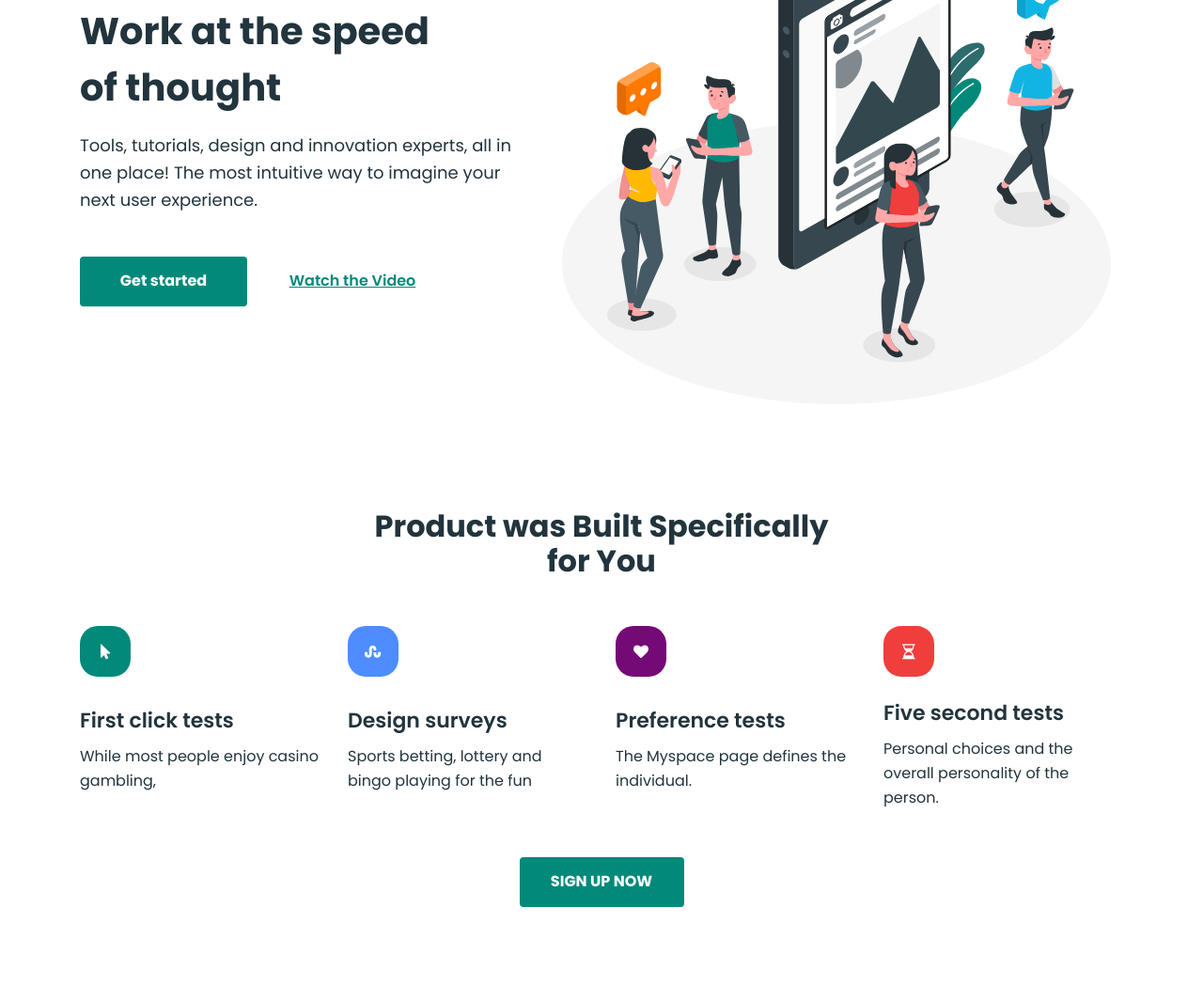
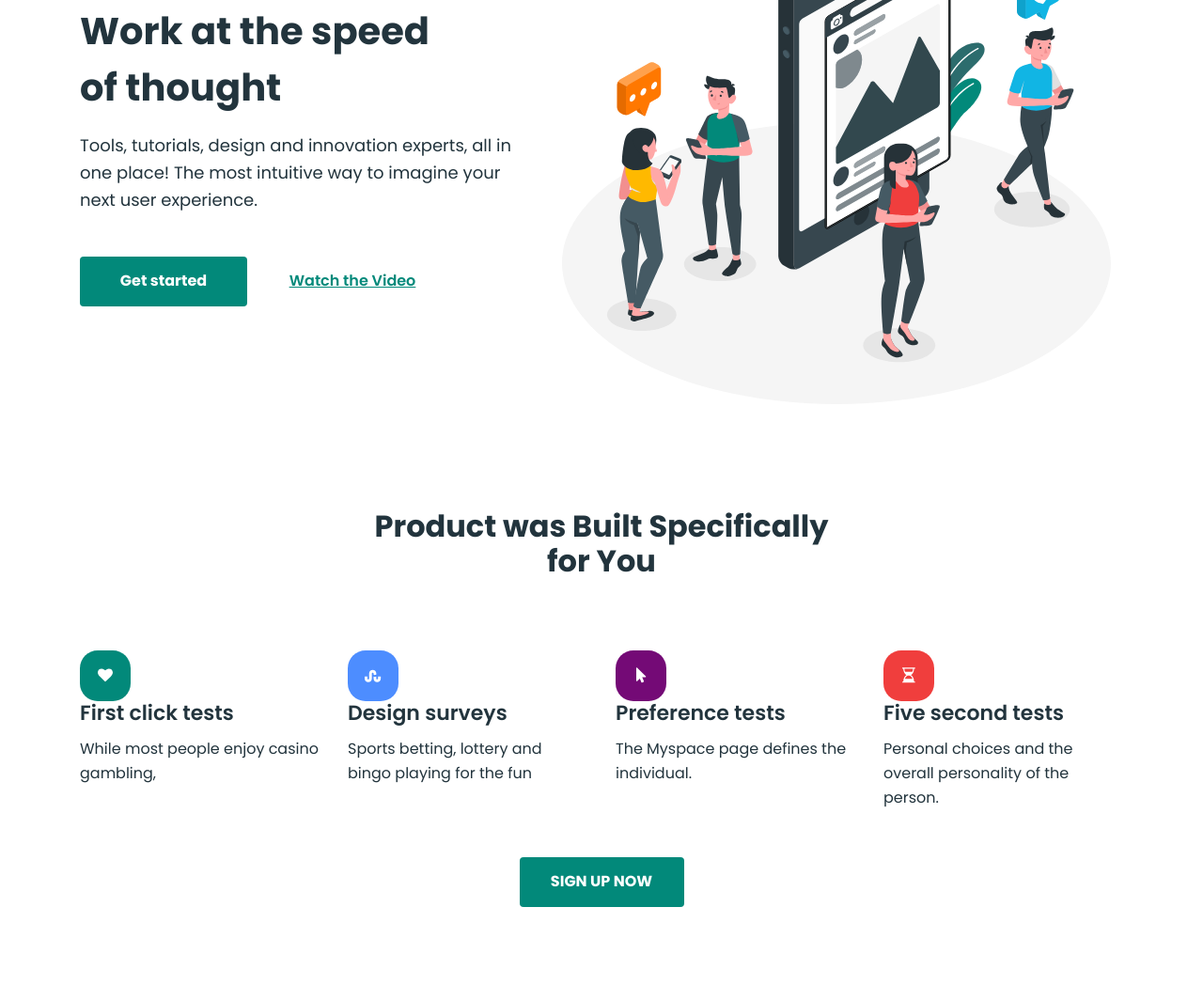
Before and after one commit to DashaLyman/123-blended-1-2, a plain HTML site: page index.html in a window 1280 px wide. Shown: the part 218-1283 px from the top of the page at 94% size. Drawn offline with nearby package versions, Linux system fonts and the light colour scheme.

Commit message:
add icons

```diff
--- a/css/styles.css
+++ b/css/styles.css
@@ -111,7 +111,6 @@ body {
   border: none;
 }
 
-
 /* HERO  */
 .hero {
   padding-top: 25px;
@@ -204,3 +203,65 @@ body {
   border: none;
   text-transform: uppercase;
 }
+
+/* .features-icon-box {
+  display: flex;
+  align-items: center;
+  justify-content: center;
+  border-radius: 19px;
+  width: 54px;
+  height: 54px;
+  background-color:  #02897a;
+}
+
+.features-item:nth-child(1) .features-icon-box {
+  background-color:  #02897a;
+}
+
+.features-item:nth-child(2) .features-icon-box {
+  background-color:  #4d8dff;
+}
+
+.features-item:nth-child(3) .features-icon-box {
+  background-color:   #740a76;
+}
+
+.features-item:nth-child(4) .features-icon-box {
+  background-color:  #f03e3d;
+}
+
+.features-icon {
+  fill: #fff;
+} */
+
+
+.features-item-title::before {
+  content: "";
+  display: block;
+  border-radius: 19px;
+  width: 54px;
+  height: 54px;
+  background-color:  #02897a;
+  background-repeat: no-repeat;
+  background-position: center;
+}
+
+.features-item:nth-child(1) .features-item-title::before {
+  background-color:  #02897a;
+  background-image: url("../images/f-icon1.svg");
+}
+
+.features-item:nth-child(2) .features-item-title::before {
+  background-color:  #4d8dff;
+   background-image: url("../images/f-icon2.svg");
+}
+
+.features-item:nth-child(3) .features-item-title::before {
+  background-color:   #740a76;
+   background-image: url("../images/f-icon3.svg");
+}
+
+.features-item:nth-child(4) .features-item-title::before {
+  background-color:  #f03e3d;
+   background-image: url("../images/f-icon4.svg");
+}
--- a/index.html
+++ b/index.html
@@ -87,7 +87,7 @@
         </div>
       </section>
       <!-- FEATURES SECTION  -->
-      <section class="features">
+      <!-- <section class="features">
         <div class="container">
           <h2 class="features-title">Product was Built Specifically for You</h2>
           <ul class="features-list">
@@ -122,8 +122,94 @@
           </ul>
           <button class="features-btn" type="button">sign up now</button>
         </div>
+      </section> -->
+
+
+         <!-- <section class="features">
+        <div class="container">
+          <h2 class="features-title">Product was Built Specifically for You</h2>
+          <ul class="features-list">
+            <li class="features-item">
+              <div class="features-icon-box">
+                <svg width="11" height="18" class="features-icon">
+                  <use href="./images/icons.svg#icon-cursor"></use>
+                </svg>
+              </div>
+              <h3 class="features-item-title">First click tests</h3>
+              <p class="features-item-text">
+                While most people enjoy casino gambling,
+              </p>
+            </li>
+            <li class="features-item">
+               <div class="features-icon-box">
+                <svg width="18" height="18" class="features-icon">
+                  <use href="./images/icons.svg#icon-wave"></use>
+                </svg>
+              </div>
+              <h3 class="features-item-title">Design surveys</h3>
+              <p class="features-item-text">
+                Sports betting, lottery and bingo playing for the fun
+              </p>
+            </li>
+            <li class="features-item">
+                <div class="features-icon-box">
+                <svg width="16" height="18" class="features-icon">
+                  <use href="./images/icons.svg#icon-heart"></use>
+                </svg>
+              </div>
+              <h3 class="features-item-title">Preference tests</h3>
+              <p class="features-item-text">
+                The Myspace page defines the individual.
+              </p>
+            </li>
+            <li class="features-item">
+              <div class="features-icon-box">
+                <svg width="14" height="18" class="features-icon">
+                  <use href="./images/icons.svg#icon-clock"></use>
+                </svg>
+              </div>
+              <h3 class="features-item-title">Five second tests</h3>
+              <p class="features-item-text">
+                Personal choices and the overall personality of the person.
+              </p>
+            </li>
+          </ul>
+          <button class="features-btn" type="button">sign up now</button>
+        </div>
+      </section> -->
+
+         <section class="features">
+        <div class="container">
+          <h2 class="features-title">Product was Built Specifically for You</h2>
+          <ul class="features-list">
+            <li class="features-item">
+              <h3 class="features-item-title">First click tests</h3>
+              <p class="features-item-text">
+                While most people enjoy casino gambling,
+              </p>
+            </li>
+            <li class="features-item">
+              <h3 class="features-item-title">Design surveys</h3>
+              <p class="features-item-text">
+                Sports betting, lottery and bingo playing for the fun
+              </p>
+            </li>
+            <li class="features-item">
+              <h3 class="features-item-title">Preference tests</h3>
+              <p class="features-item-text">
+                The Myspace page defines the individual.
+              </p>
+            </li>
+            <li class="features-item">
+              <h3 class="features-item-title">Five second tests</h3>
+              <p class="features-item-text">
+                Personal choices and the overall personality of the person.
+              </p>
+            </li>
+          </ul>
+          <button class="features-btn" type="button">sign up now</button>
+        </div>
       </section>
-
     </main>
   </body>
 </html>
```
Also changed, not shown: images/f-icon1.svg (added), images/f-icon2.svg (added), images/f-icon3.svg (added), images/f-icon4.svg (added), images/icons.svg (added), 1 other file.
